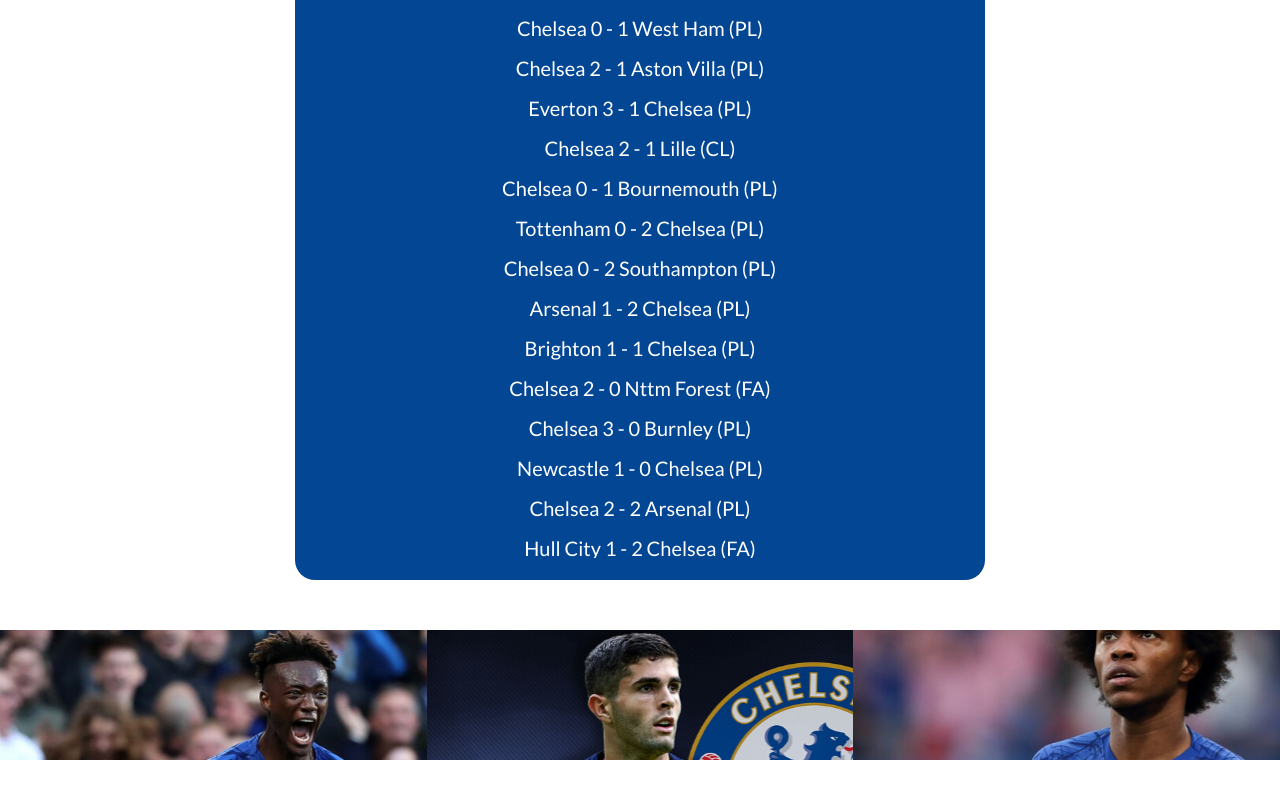
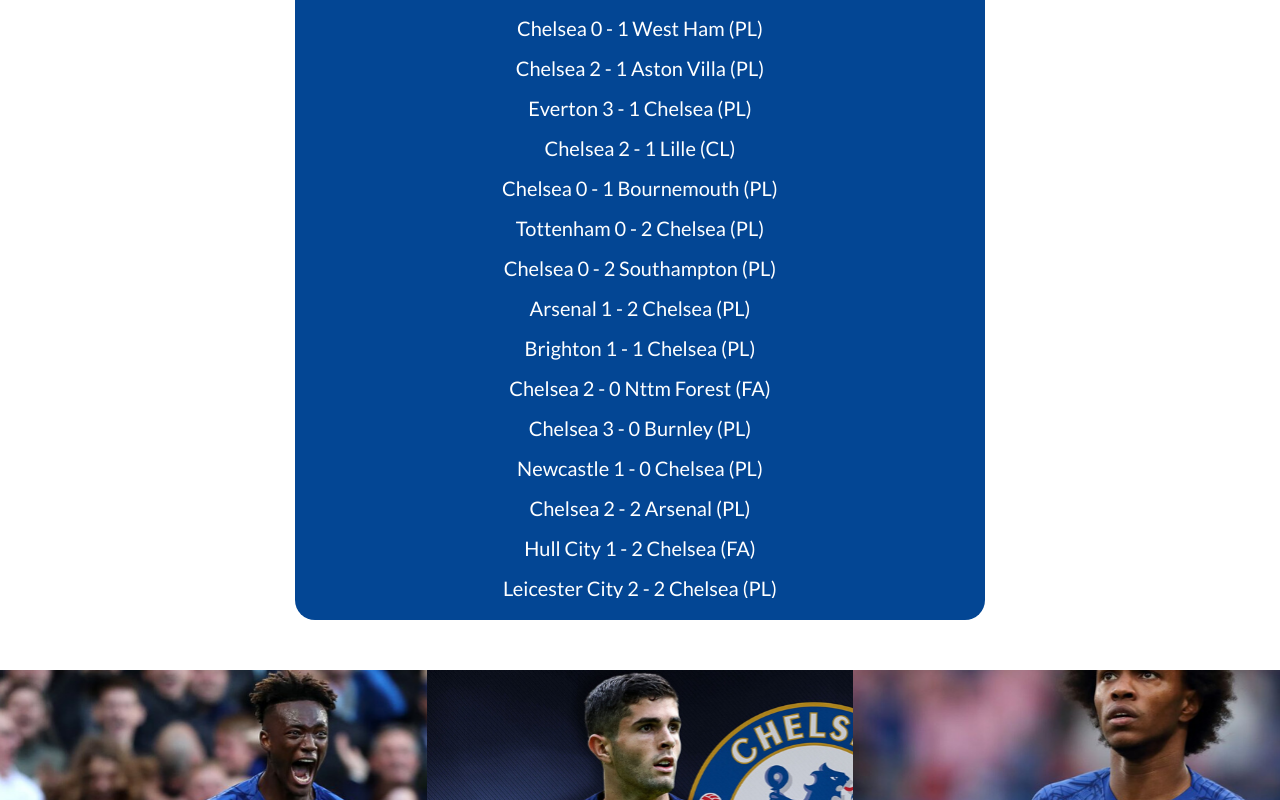
Before and after one commit to nickgc91/chelsea-app-client, a React (Create React App) app in the folder client/: page / in a window 1280 px wide. Shown: the part 1105-1905 px from the top of the page. Before the commit the page ends 1865 px from the top, so only its background shows below. Built offline with nearby package versions, Linux system fonts and the light colour scheme.

Commit message:
updating latest fixtures

```diff
--- a/client/src/components/Fixtures.js
+++ b/client/src/components/Fixtures.js
@@ -77,6 +77,8 @@ class Fixtures extends React.Component {
           <li>Chelsea 2 - 2 Arsenal (PL)</li>
           <br/><br/>
           <li>Hull City 1 - 2 Chelsea (FA)</li>
+          <br/><br/>
+          <li>Leicester City 2 - 2 Chelsea (PL)</li>
         </ul>
       </div>
     );
```
